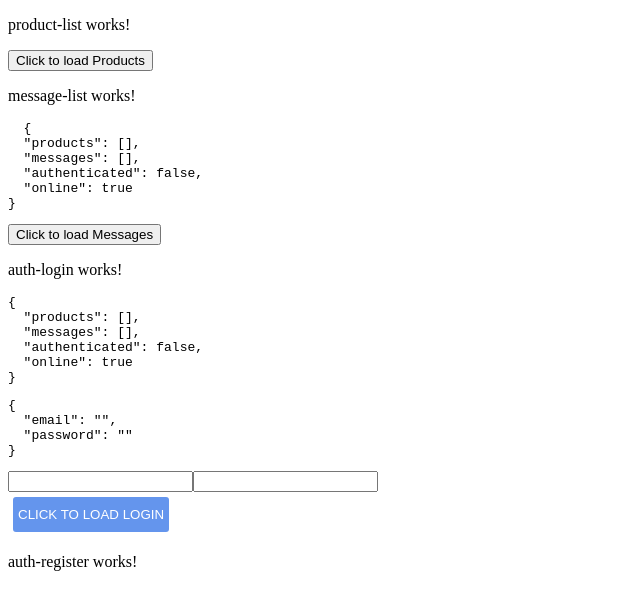
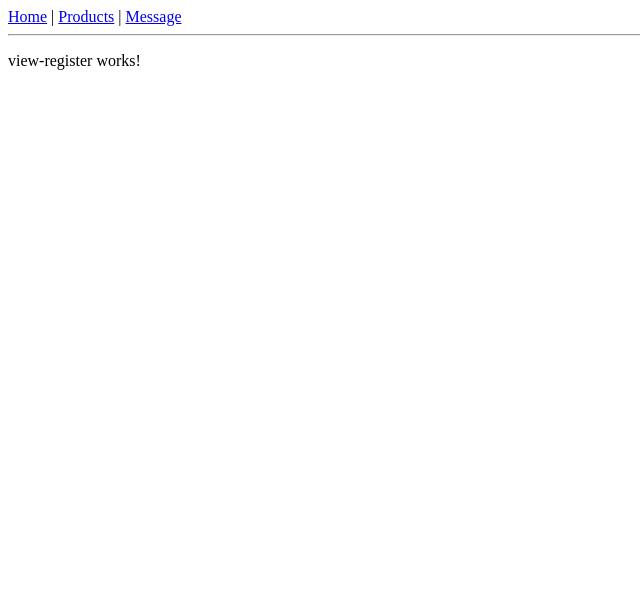
Before and after one commit to freezeburger/230916-ANY-CV1, an Angular app: page /auth/register in a window 1280 px wide. Shown: the top 610 px of the page, without its empty margins (0-640 px from the left). Built offline with nearby package versions, Linux system fonts and the light colour scheme.

Commit message:
router-outlet & routerLink

```diff
--- a/src/app/app.component.html
+++ b/src/app/app.component.html
@@ -1,6 +1,9 @@
+<nav>
+  <a routerLink="/auth">Home</a> |
+  <a routerLink="/products">Products</a>  |
+  <a routerLink="/messages">Message</a>
+</nav>
 
-<app-product-list></app-product-list>
-<app-message-list></app-message-list>
+<hr>
 
-<app-auth-login></app-auth-login>
-<app-auth-register></app-auth-register>
+<router-outlet></router-outlet>
```
